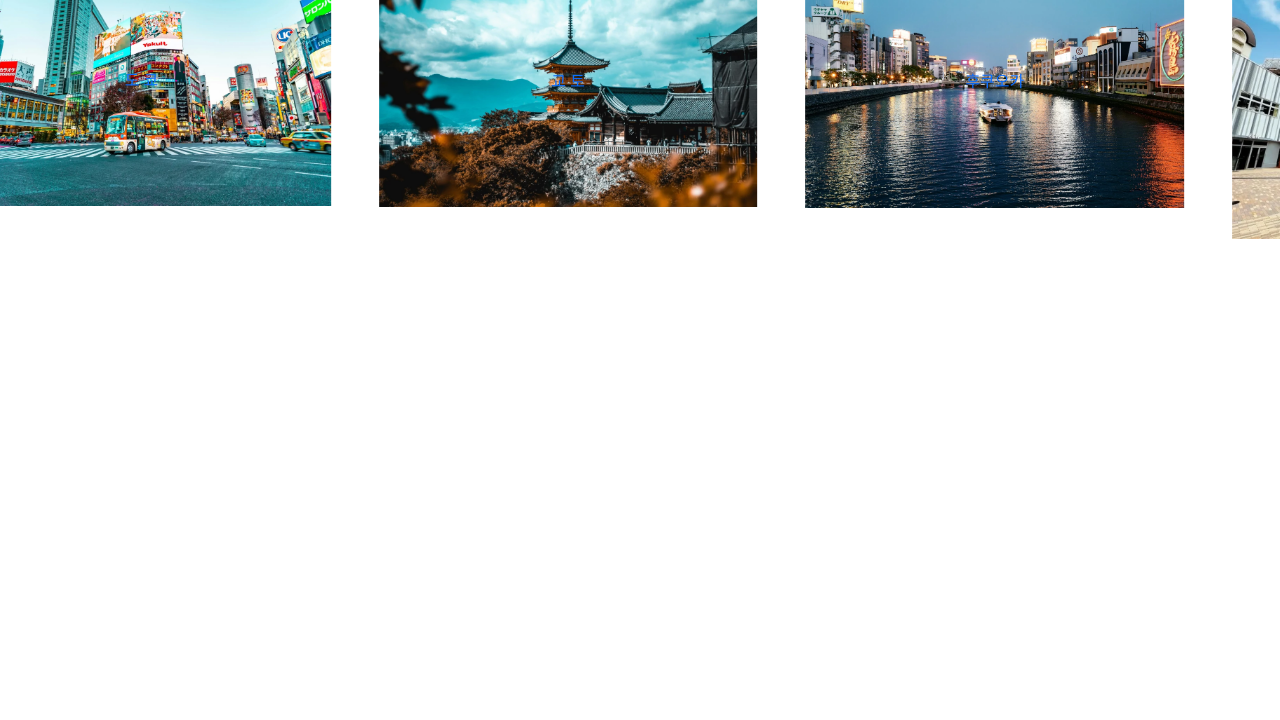
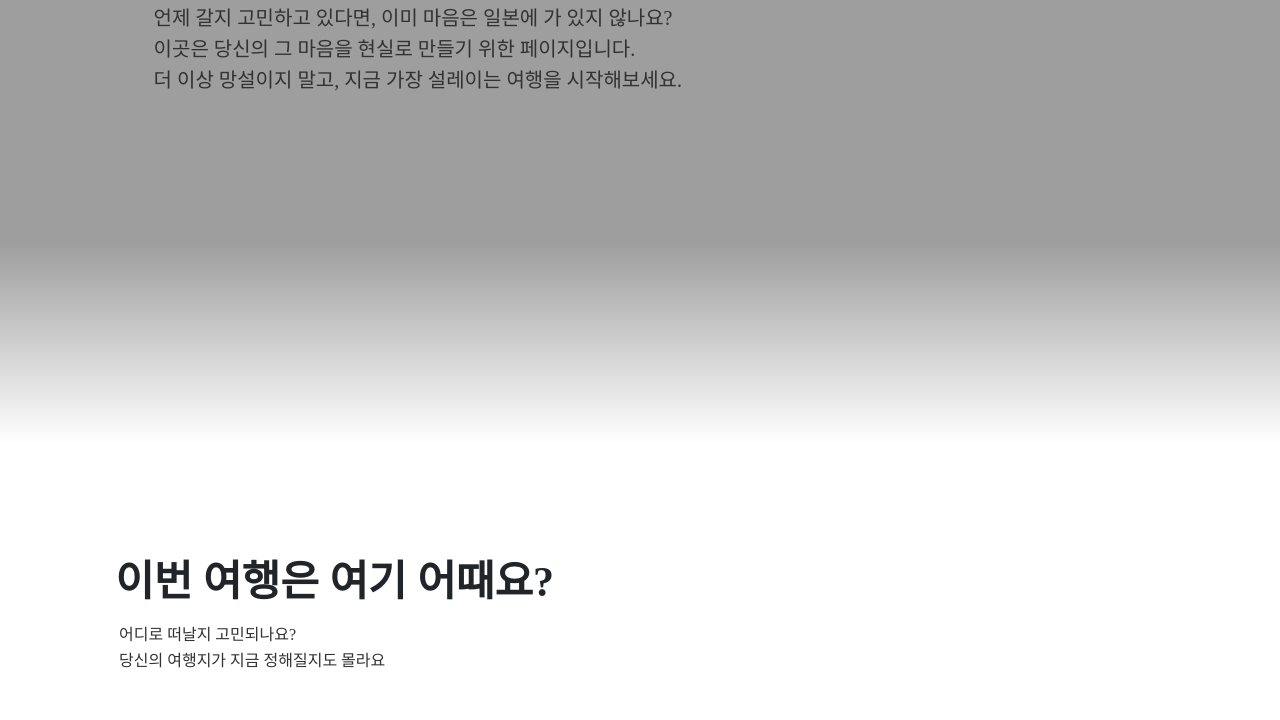
Before and after one commit to crossbat/Japan-Landing-Page, a plain HTML site: page index.html in a window 1280 px wide. Shown: the part 357-1077 px from the top of the page. Before the commit the page ends 800 px from the top, so only its background shows below. Drawn offline with nearby package versions, Linux system fonts and the light colour scheme; the site is published under a folder, as on GitHub Pages, so addresses that start at the root find nothing; a web font is replaced by a local one.

Commit message:
reset static link

```diff
--- a/index.html
+++ b/index.html
@@ -4,7 +4,7 @@
     <meta charset = 'utf-8' lang = 'ko'>
     <title>일본 여행 랜딩페이지</title>
     <link href="https://cdn.jsdelivr.net/npm/bootstrap@5.3.3/dist/css/bootstrap.min.css" rel="stylesheet" integrity="sha384-QWTKZyjpPEjISv5WaRU9OFeRpok6YctnYmDr5pNlyT2bRjXh0JMhjY6hW+ALEwIH" crossorigin="anonymous">
-    <link href='/static/css/index.css' rel = 'stylesheet'>
+    <link href='./static/css/index.css' rel = 'stylesheet'>
   </head>
   <body class = 'position-relative overflow-hidden' style='height:100vh;width:100vw;scroll-behavior:smooth;'>
     <nav class = 'navbar fixed-top justify-content-end pe-5' style = 'height:70px;'>
@@ -142,7 +142,7 @@
         </div>
       </section>
     </div>
-    <script src = '/static/js/script.js'></script>
+    <script src = './static/js/script.js'></script>
     <script src="https://cdn.jsdelivr.net/npm/bootstrap@5.3.3/dist/js/bootstrap.bundle.min.js"></script>
   </body>
 </html>
```
